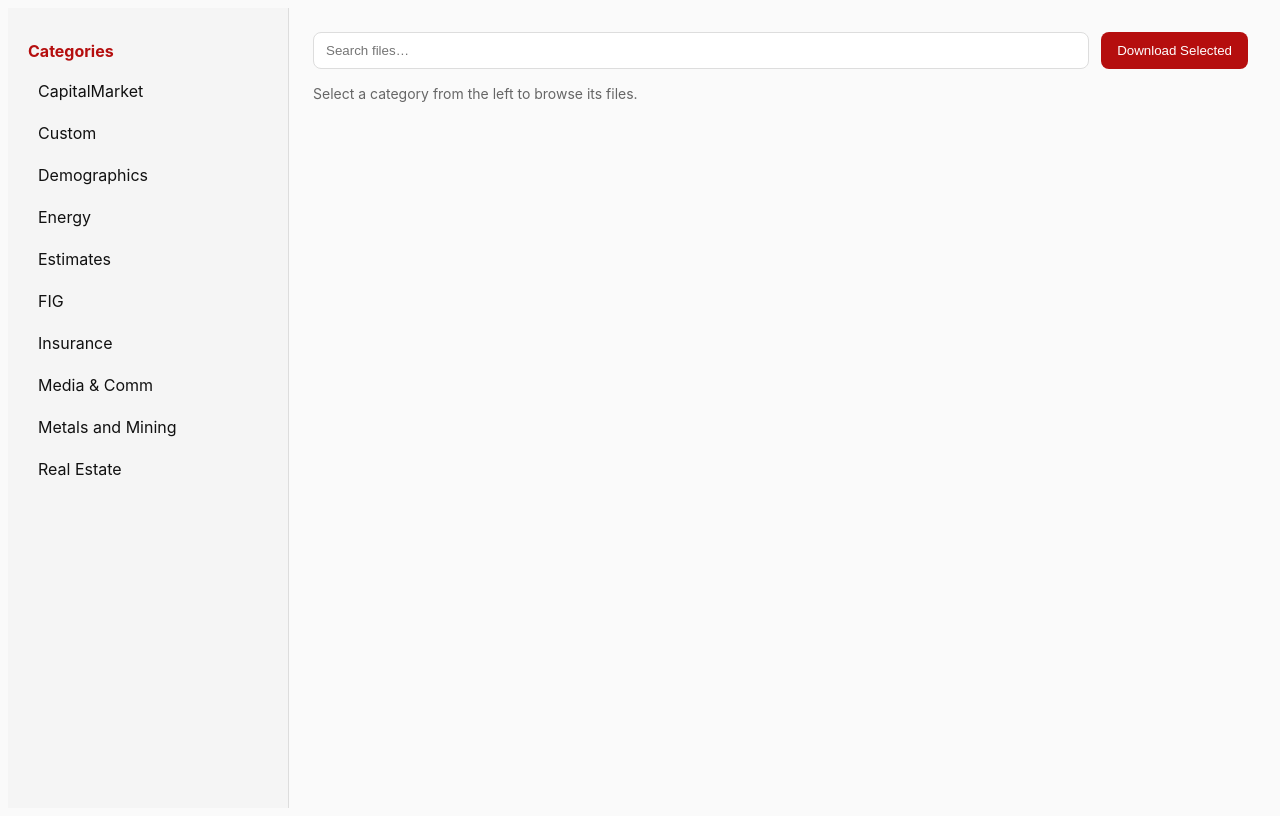
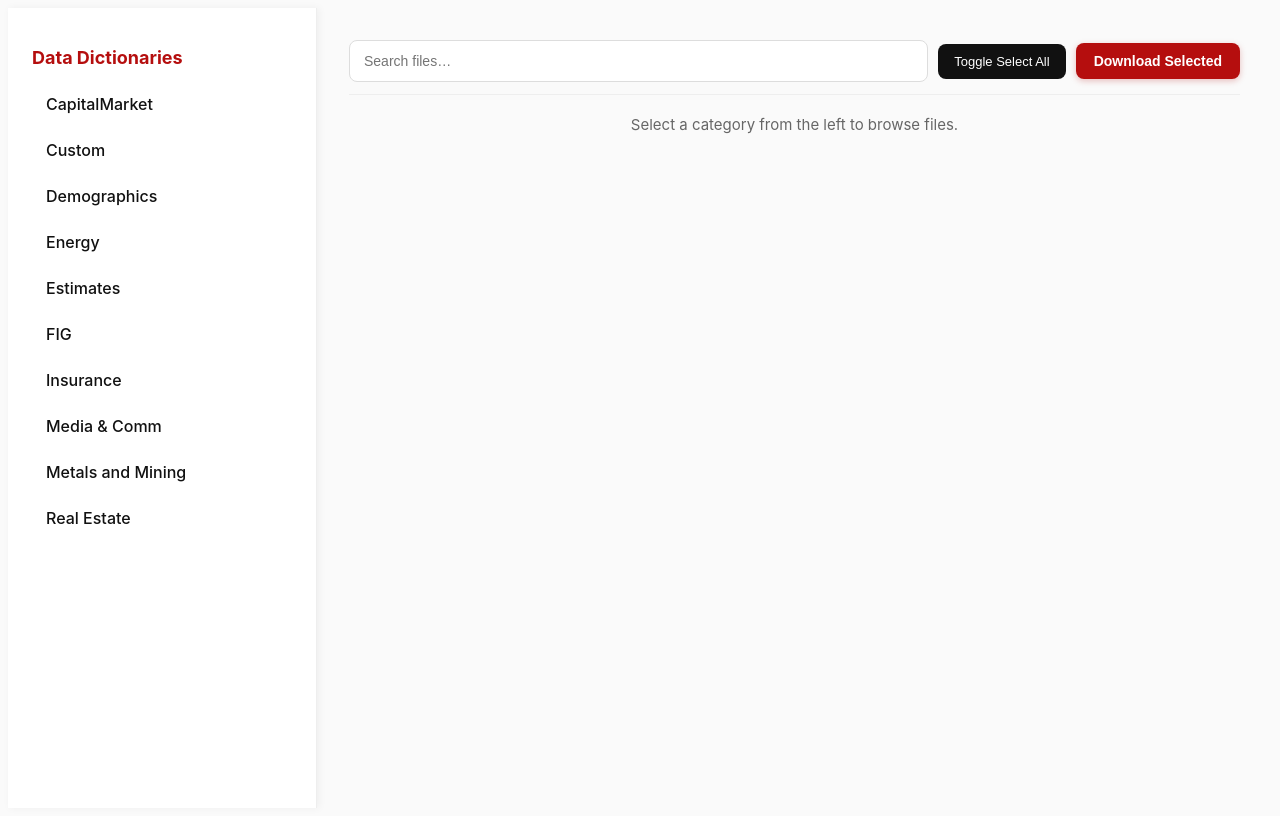
Before and after one commit to AbdurrudbA/snl-data-dictionaries, a Next.js app: page / in a window 1280 px wide. Built offline with nearby package versions, Linux system fonts and the light colour scheme.

Commit message:
Update page.tsx

```diff
--- a/app/page.tsx
+++ b/app/page.tsx
@@ -33,6 +33,14 @@ export default function Page() {
   const toggleSelect = (path: string) =>
     setSelected(s => ({ ...s, [path]: !s[path] }));
 
+  const selectAllVisible = () => {
+    const visiblePaths = filteredFiles.map(f => f.path);
+    const allSelected = visiblePaths.every(p => selected[p]);
+    const newSel = { ...selected };
+    visiblePaths.forEach(p => (newSel[p] = !allSelected));
+    setSelected(newSel);
+  };
+
   async function downloadSelected() {
     setBusy(true);
     try {
@@ -55,106 +63,249 @@ export default function Page() {
     }
   }
 
-  if (!manifest) return <main style={{ padding: 40 }}>Loading…</main>;
+  if (!manifest)
+    return (
+      <main
+        style={{
+          padding: 60,
+          fontFamily: 'Inter, system-ui, Arial',
+          textAlign: 'center',
+        }}
+      >
+        <div style={{ fontSize: 18, color: '#666' }}>Loading data…</div>
+      </main>
+    );
 
   const categories = Object.keys(manifest.categories);
 
   return (
-    <main style={{ display: 'flex', height: '100vh', fontFamily: 'Inter, system-ui, Arial' }}>
+    <main
+      style={{
+        display: 'flex',
+        height: '100vh',
+        fontFamily: 'Inter, system-ui, Arial',
+        background: '#fafafa',
+      }}
+    >
       {/* Sidebar */}
-      <aside style={{
-        width: 240,
-        background: '#f5f5f5',
-        borderRight: '1px solid #ddd',
-        padding: '20px',
-        overflowY: 'auto'
-      }}>
-        <h2 style={{ fontSize: 16, marginBottom: 12, color: '#b50e0e' }}>Categories</h2>
+      <aside
+        style={{
+          width: 260,
+          background: '#fff',
+          borderRight: '1px solid #eee',
+          padding: '24px',
+          boxShadow: '2px 0 8px rgba(0,0,0,0.05)',
+          overflowY: 'auto',
+        }}
+      >
+        <h2
+          style={{
+            fontSize: 18,
+            fontWeight: 700,
+            marginBottom: 16,
+            color: '#b50e0e',
+          }}
+        >
+          Data Dictionaries
+        </h2>
+        <div>
           {categories.map(cat => (
             <div
               key={cat}
               onClick={() => setActiveCategory(cat)}
+              tabIndex={0}
               style={{
-              padding: '8px 10px',
-              borderRadius: 8,
+                padding: '10px 14px',
+                borderRadius: 10,
                 marginBottom: 6,
                 cursor: 'pointer',
-              background: activeCategory === cat ? '#b50e0e' : 'transparent',
-              color: activeCategory === cat ? '#fff' : '#111'
+                background:
+                  activeCategory === cat ? '#b50e0e' : 'transparent',
+                color: activeCategory === cat ? '#fff' : '#111',
+                transition: 'all 0.2s ease',
+                fontWeight: 500,
+                outline: 'none',
               }}
+              onMouseEnter={e =>
+                (e.currentTarget.style.background =
+                  activeCategory === cat ? '#a10d0d' : '#f3f3f3')
+              }
+              onMouseLeave={e =>
+                (e.currentTarget.style.background =
+                  activeCategory === cat ? '#b50e0e' : 'transparent')
+              }
             >
               {cat}
             </div>
           ))}
+        </div>
       </aside>
 
       {/* Main content */}
-      <section style={{ flex: 1, display: 'flex', flexDirection: 'column', padding: 24 }}>
-        <header style={{ display: 'flex', gap: 12, marginBottom: 16 }}>
+      <section
+        style={{
+          flex: 1,
+          display: 'flex',
+          flexDirection: 'column',
+          padding: 32,
+          overflowY: 'auto',
+        }}
+      >
+        <header
+          style={{
+            position: 'sticky',
+            top: 0,
+            zIndex: 10,
+            background: '#fafafa',
+            paddingBottom: 12,
+            borderBottom: '1px solid #eee',
+            display: 'flex',
+            flexWrap: 'wrap',
+            gap: 10,
+            alignItems: 'center',
+          }}
+        >
           <input
             placeholder="Search files…"
             value={query}
             onChange={e => setQuery(e.target.value)}
             style={{
               flex: 1,
-              padding: '10px 12px',
+              minWidth: 200,
+              padding: '12px 14px',
               border: '1px solid #ddd',
-              borderRadius: 8
+              borderRadius: 8,
+              fontSize: 14,
+              background: '#fff',
             }}
           />
+          <button
+            onClick={selectAllVisible}
+            disabled={!activeCategory || filteredFiles.length === 0}
+            style={{
+              padding: '10px 16px',
+              background: '#111',
+              color: '#fff',
+              border: 'none',
+              borderRadius: 8,
+              fontSize: 13,
+              fontWeight: 500,
+              cursor: 'pointer',
+            }}
+          >
+            Toggle Select All
+          </button>
           <button
             onClick={downloadSelected}
             disabled={busy || !Object.values(selected).some(v => v)}
             style={{
-              padding: '10px 16px',
+              padding: '10px 18px',
               background: busy ? '#ccc' : '#b50e0e',
               color: '#fff',
               border: 'none',
               borderRadius: 8,
-              cursor: busy ? 'not-allowed' : 'pointer'
+              fontSize: 14,
+              cursor: busy ? 'not-allowed' : 'pointer',
+              fontWeight: 600,
+              boxShadow: busy
+                ? 'none'
+                : '0 2px 6px rgba(181,14,14,0.25)',
+              transition: 'all 0.2s ease',
             }}
           >
             {busy ? 'Preparing…' : 'Download Selected'}
           </button>
         </header>
 
+        <div style={{ marginTop: 20 }}>
           {!activeCategory && (
-          <div style={{ color: '#666', fontSize: 14 }}>
-            Select a category from the left to browse its files.
+            <div style={{ color: '#666', fontSize: 15, textAlign: 'center' }}>
+              Select a category from the left to browse files.
             </div>
           )}
 
           {activeCategory && filteredFiles.length === 0 && (
-          <div style={{ color: '#666', fontSize: 14 }}>
-            No files found in {activeCategory}.
+            <div style={{ color: '#666', fontSize: 15, textAlign: 'center' }}>
+              No files found in <strong>{activeCategory}</strong>.
             </div>
           )}
 
           {activeCategory && filteredFiles.length > 0 && (
-          <div style={{
+            <>
+              <div
+                style={{
+                  fontSize: 13,
+                  color: '#555',
+                  marginBottom: 10,
+                  textAlign: 'right',
+                }}
+              >
+                {filteredFiles.length} files
+              </div>
+
+              <div
+                style={{
                   display: 'grid',
-            gap: 10,
-            gridTemplateColumns: 'repeat(auto-fill, minmax(300px, 1fr))'
-          }}>
+                  gap: 16,
+                  gridTemplateColumns:
+                    'repeat(auto-fill, minmax(280px, 1fr))',
+                  animation: 'fadeIn 0.3s ease',
+                }}
+              >
                 {filteredFiles.map(f => (
-              <div key={f.path} style={{
-                border: '1px solid #eee',
+                  <div
+                    key={f.path}
+                    style={{
+                      border: '1px solid #eaeaea',
                       borderRadius: 12,
-                padding: '12px',
+                      padding: '14px 16px',
                       background: '#fff',
+                      boxShadow: '0 1px 3px rgba(0,0,0,0.05)',
                       display: 'flex',
                       alignItems: 'center',
-                justifyContent: 'space-between'
-              }}>
-                <div style={{ display: 'flex', alignItems: 'center', gap: 10 }}>
+                      justifyContent: 'space-between',
+                      transition: 'all 0.2s ease',
+                    }}
+                    onMouseEnter={e =>
+                      (e.currentTarget.style.boxShadow =
+                        '0 2px 8px rgba(0,0,0,0.08)')
+                    }
+                    onMouseLeave={e =>
+                      (e.currentTarget.style.boxShadow =
+                        '0 1px 3px rgba(0,0,0,0.05)')
+                    }
+                  >
+                    <div
+                      style={{
+                        display: 'flex',
+                        alignItems: 'center',
+                        gap: 10,
+                        flex: 1,
+                      }}
+                    >
                       <input
                         type="checkbox"
                         checked={!!selected[f.path]}
                         onChange={() => toggleSelect(f.path)}
                       />
-                  <div>
-                    <div style={{ fontWeight: 600 }}>{f.name}</div>
-                    <div style={{ fontSize: 12, color: '#777' }}>
+                      <div style={{ overflow: 'hidden' }}>
+                        <div
+                          style={{
+                            fontWeight: 600,
+                            textOverflow: 'ellipsis',
+                            whiteSpace: 'nowrap',
+                            overflow: 'hidden',
+                          }}
+                        >
+                          {f.name}
+                        </div>
+                        <div
+                          style={{
+                            fontSize: 12,
+                            color: '#777',
+                            marginTop: 2,
+                          }}
+                        >
                           {(f.size / 1024).toFixed(1)} KB
                         </div>
                       </div>
@@ -166,8 +317,10 @@ export default function Page() {
                         background: '#111',
                         color: '#fff',
                         textDecoration: 'none',
-                    padding: '6px 10px',
-                    borderRadius: 8
+                        padding: '6px 12px',
+                        borderRadius: 8,
+                        fontSize: 13,
+                        fontWeight: 500,
                       }}
                     >
                       Download
@@ -175,7 +328,9 @@ export default function Page() {
                   </div>
                 ))}
               </div>
+            </>
           )}
+        </div>
       </section>
     </main>
   );
```
Lines whose indentation alone changed are shown as unchanged.
